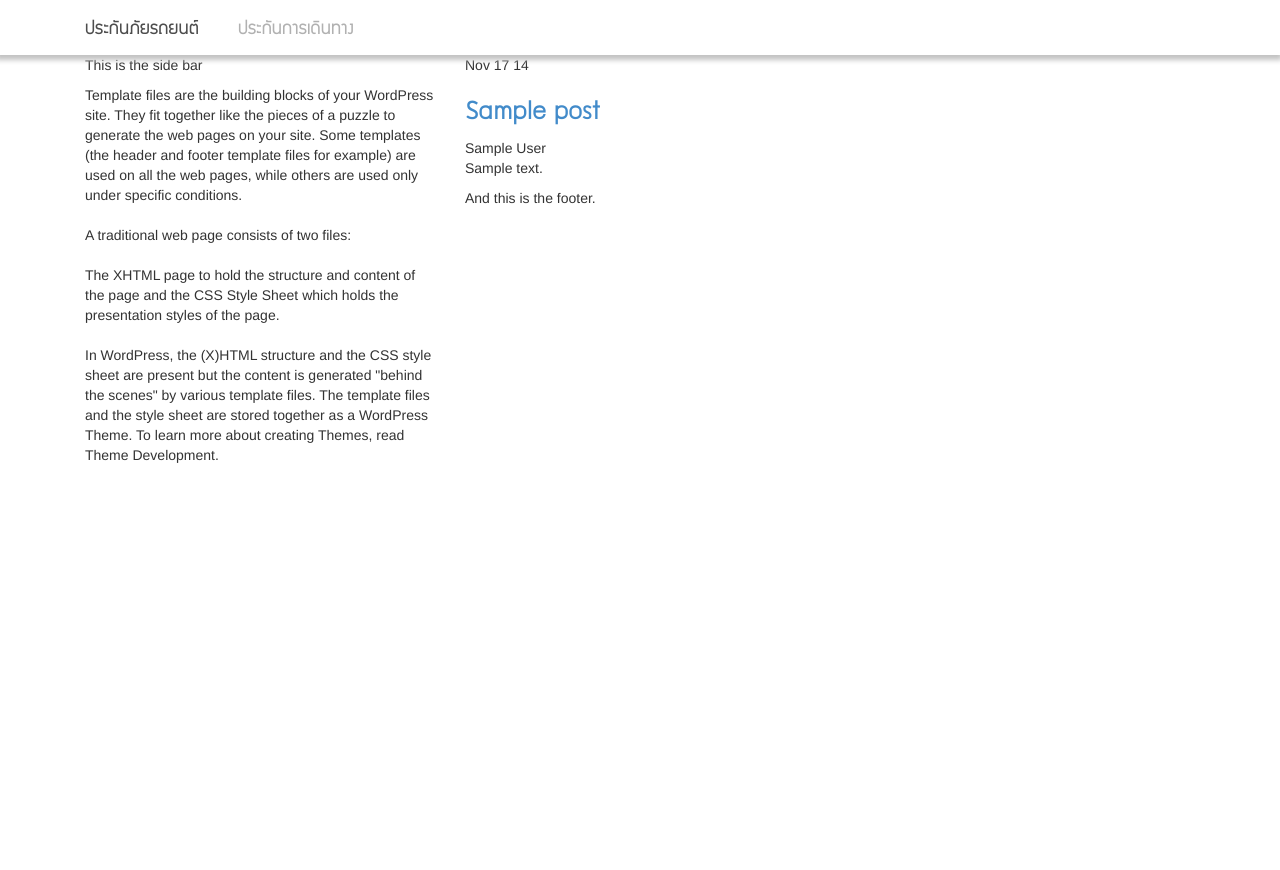
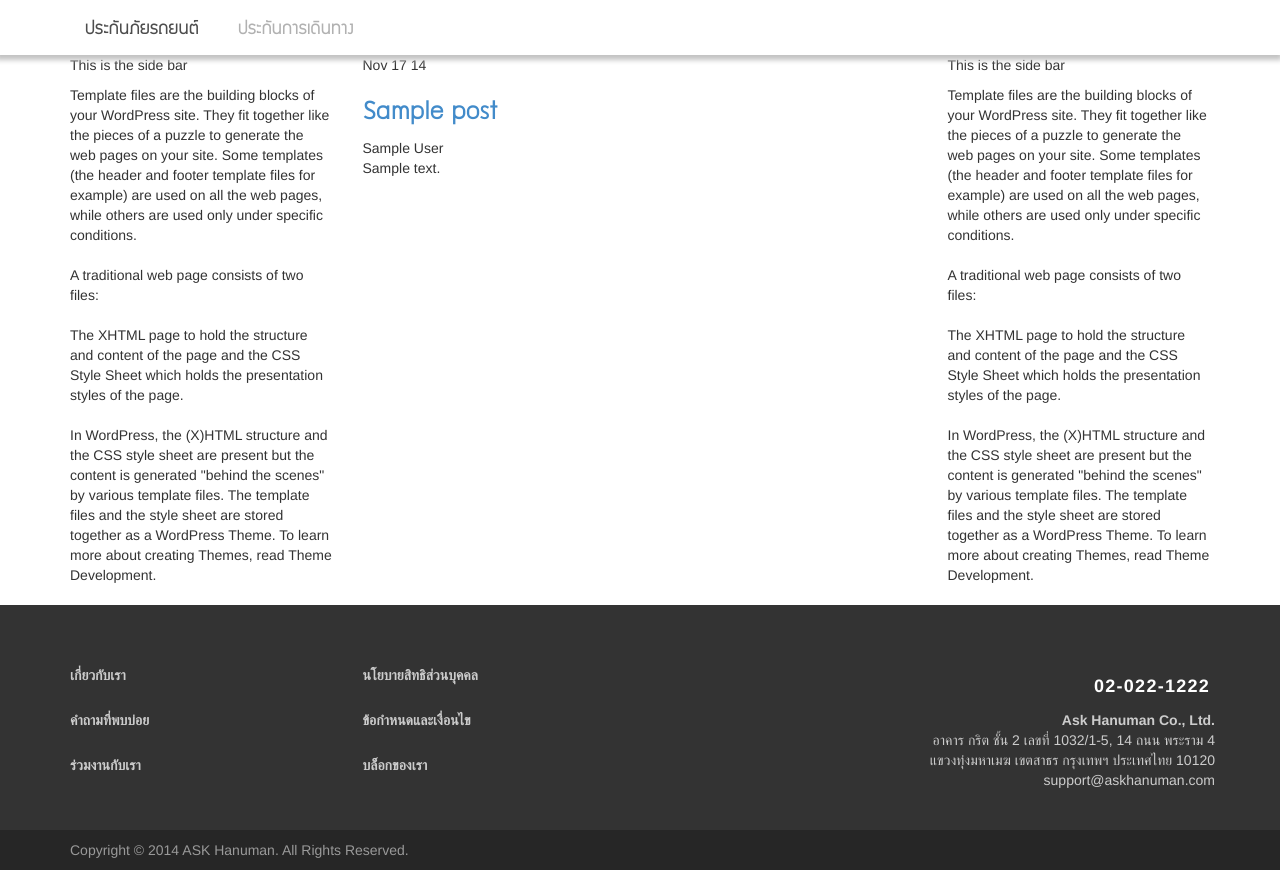
Before and after one commit to weerapat/askhanuman.blog-template, a WordPress theme: template index.php in a window 1280 px wide. Before the commit the page ends 463 px from the top, so only its background shows below. Run offline with PHP 8.4 and a stand-in for WordPress, Linux system fonts and the light colour scheme; the site name, menu and one post (Sample post) are stand-ins, and other content is empty.

Commit message:
add footer askhanuman style

```diff
--- a/footer.php
+++ b/footer.php
@@ -1,5 +1,113 @@
-<div class="footer">
-<p>And this is the footer.</p>
-</div>
+
+
+<footer class="center-block">
+
+    <div class="container">
+
+        <div class="row">
+
+            <div class="col-md-3 col-sm-6 col-xs-12">
+
+                <ul class="list-unstyled">
+
+                    <li style="display:none;" itemtype="http://data-vocabulary.org/Breadcrumb" itemscope="">
+                        <a itemprop="url" href="/"><span itemprop="title">บ้าน</span></a>
+                    </li>
+
+                    <li itemtype="http://data-vocabulary.org/Breadcrumb" itemscope="" itemprop="child">
+                        <a itemprop="url" target="_blank" href="/about-us">
+                            <span itemprop="title">เกี่ยวกับเรา</span>
+                        </a>
+                    </li>
+
+                    <li itemtype="http://data-vocabulary.org/Breadcrumb" itemscope="" itemprop="child">
+                        <a itemprop="url" target="_blank" href="/faq">
+                        <span itemprop="title">คำถามที่พบบ่อย</span></a>
+                    </li>
+
+                    <li itemtype="http://data-vocabulary.org/Breadcrumb" itemscope="" itemprop="child">
+                        <a itemprop="url" target="_blank" href="/jobs"><span itemprop="title">ร่วมงานกับเรา</span></a>
+                    </li>
+
+                </ul>
+            </div>
+
+            <div class="col-md-3 col-sm-6 col-xs-12">
+
+                <ul class="list-unstyled">
+
+                    <li style="display:none;" itemtype="http://data-vocabulary.org/Breadcrumb" itemscope="">
+                        <a itemprop="url" href="/"><span itemprop="title">บ้าน</span></a>
+                    </li>
+
+                    <li itemtype="http://data-vocabulary.org/Breadcrumb" itemscope="" itemprop="child">
+                        <a itemprop="url" target="_blank" href="/privacy-statement">
+                        <span itemprop="title">นโยบายสิทธิส่วนบุคคล</span></a>
+                    </li>
+
+                    <li itemtype="http://data-vocabulary.org/Breadcrumb" itemscope="" itemprop="child">
+                        <a itemprop="url" target="_blank" href="/terms-and-conditions">
+                        <span itemprop="title">ข้อกำหนดและเงื่อนไข</span></a>
+                    </li>
+
+                    <li itemtype="http://data-vocabulary.org/Breadcrumb" itemscope="" itemprop="child">
+                        <a itemprop="url" target="_blank" href="/articles"><span itemprop="title">บล็อกของเรา</span></a>
+                    </li>
+
+                </ul>
+
+            </div>
+
+            <div class="clearfix visible-xs"></div>
+
+            <div class="col-md-6 col-sm-12 col-xs-12 text-right padding-footer">
+
+                <div class="row">
+                    <div class="col-md-0">
+                        <ul class="list-unstyled list-inline mania">
+
+                            <li><div class="icon-secured-logo"></div></li>
+                            <li><div class="icon-dbd-oic-logo"></div></li>
+                            <li class="worktime">
+                                <div class="icon-24hr-phone-white pull-left"></div>
+                                <div class="number">02-022-1222</div>
+                            </li>
+                        </ul>
+                    </div>
+                </div>
+            <div class="row">
+
+        <address><p class="address">
+
+        <strong>Ask Hanuman Co., Ltd.</strong><br> อาคาร กริต ชั้น 2 เลขที่ 1032/1-5, 14 ถนน พระราม 4<br> แขวงทุ่งมหาเมฆ เขตสาธร กรุงเทพฯ ประเทศไทย 10120<br>
+
+        <a href="mailto:support@askhanuman.com">support@askhanuman.com</a></p></address></div>
+
+        <!-- .row --></div></div><!-- .row -->
+
+        </div><!-- .container -->
+
+
+        <div class="copyright">
+
+            <div class="container">
+
+                <div class="row">
+
+                    <div class="col-sm-12">
+
+                        <p> Copyright &copy; <time>2014</time> ASK Hanuman. All Rights Reserved. </p>
+
+                    </div>
+
+                </div>
+
+            </div>
+
+        </div>
+
+</footer>
+
+
 </body>
 </html>
--- a/header.php
+++ b/header.php
@@ -4,7 +4,7 @@
 <!--[if IE 8]>         <html class="no-js lt-ie9"> <![endif]-->
 <!--[if gt IE 8]><!--> <html class="no-js"> <!--<![endif]-->
 
-<head>
+<head <?php language_attributes(); ?> >
 	<meta charset="<?php bloginfo( 'charset' ); ?>">
 	<meta name="viewport" content="width=device-width">
 	<title><?php wp_title( '|', true, 'right' ); ?></title>
--- a/index.php
+++ b/index.php
@@ -3,12 +3,12 @@
 
 <div class="container">
 
-
-    <div class="col-md-4">
+    <div class="row">
+        <div class="col-md-3">
             <?php get_sidebar(); ?>
         </div>
 
-    <div class="col-md-8">
+        <div class="col-md-6">
 
             <div class="content">
             <?php if ( have_posts() ) : ?>
@@ -40,8 +40,13 @@
             </div>
         </div>
 
-    <div class="col-md-8">
-        <?php get_footer(); ?>
+        <div class="col-md-3">
+            <?php get_sidebar(); ?>
         </div>
 
     </div>
+
+</div>
+
+
+<?php get_footer(); ?>
```
Lines whose indentation alone changed are shown as unchanged.
